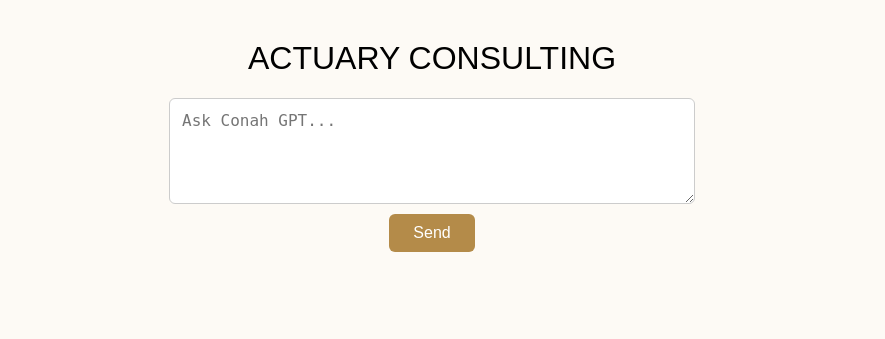
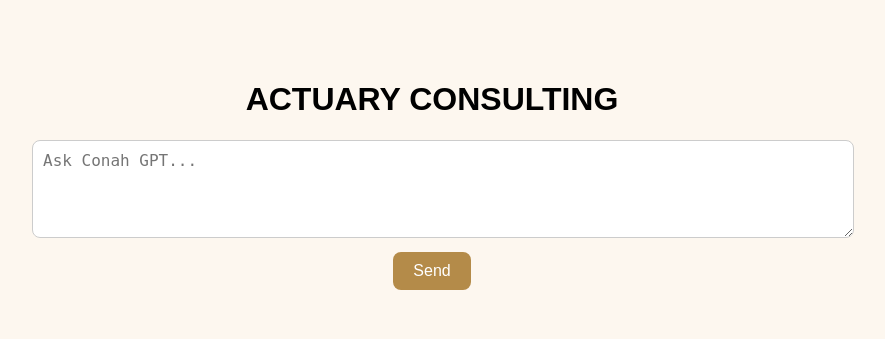
Before and after one commit to Jen866/ConahGPT, a Flask app: page / in a window 1280 px wide. Shown: the top 339 px of the page, without its empty margins (208-1093 px from the left). Run offline with Flask 3, Linux system fonts and the light colour scheme; parts of the project's set-up code (start-up, migrations or seed data) failed here and were passed over.

Commit message:
Update style.css

```diff
--- a/static/style.css
+++ b/static/style.css
@@ -1,66 +1,41 @@
 body {
   font-family: Arial, sans-serif;
-  background: #fdfaf5;
+  background: #fdf7ef;
+  margin-top: 40px;
   text-align: center;
-  margin-top: 40px;
 }
 
-h1 {
-  font-weight: normal;
+.container {
+  max-width: 800px;
+  margin: auto;
+  padding: 20px;
 }
 
 textarea {
-  display: block;
-  width: 80%;
-  max-width: 500px;
-  height: 80px;
-  padding: 12px;
+  width: 100%;
   font-size: 1rem;
-  margin: 0 auto 10px auto; /* This centers the text area */
-  border-radius: 6px;
+  padding: 10px;
+  border-radius: 8px;
   border: 1px solid #ccc;
-  resize: vertical;
 }
 
 button {
+  margin-top: 10px;
   background-color: #b48b49;
   color: white;
-  padding: 10px 24px;
+  font-size: 1rem;
+  padding: 10px 20px;
   border: none;
-  border-radius: 6px;
-  font-size: 1rem;
+  border-radius: 8px;
   cursor: pointer;
 }
 
-/* This positions the entire chat box to the left */
-.chat-box {
+#chat {
   margin-top: 30px;
-  margin-left: 80px;  /* Pushes the box off the far-left edge. You can change this value. */
-  max-width: 700px;
   text-align: left;
-  font-size: 1.05rem;
 }
 
-/* This styles each individual message and adds the separator line */
-.chat-box div {
+#chat p {
   line-height: 1.5;
-  padding-bottom: 15px; /* Adds space between the text and the line */
-  margin-bottom: 15px;  /* Adds space between the line and the next message */
-  border-bottom: 1px solid #e0e0e0; /* This is the separator line */
+  margin-bottom: 12px;
 }
-
-/* This rule removes the line from the very last message for a cleaner look */
-.chat-box div:last-child {
-  border-bottom: none;
-}
-
-.chat-box strong {
-  color: #000;
-}
-
-/* ✅ NEW: Make markdown links inside the chat blue and clickable */
-.chat-box a {
-  color: #0645AD;
-  text-decoration: underline;
-  word-break: break-all;
-}
```
